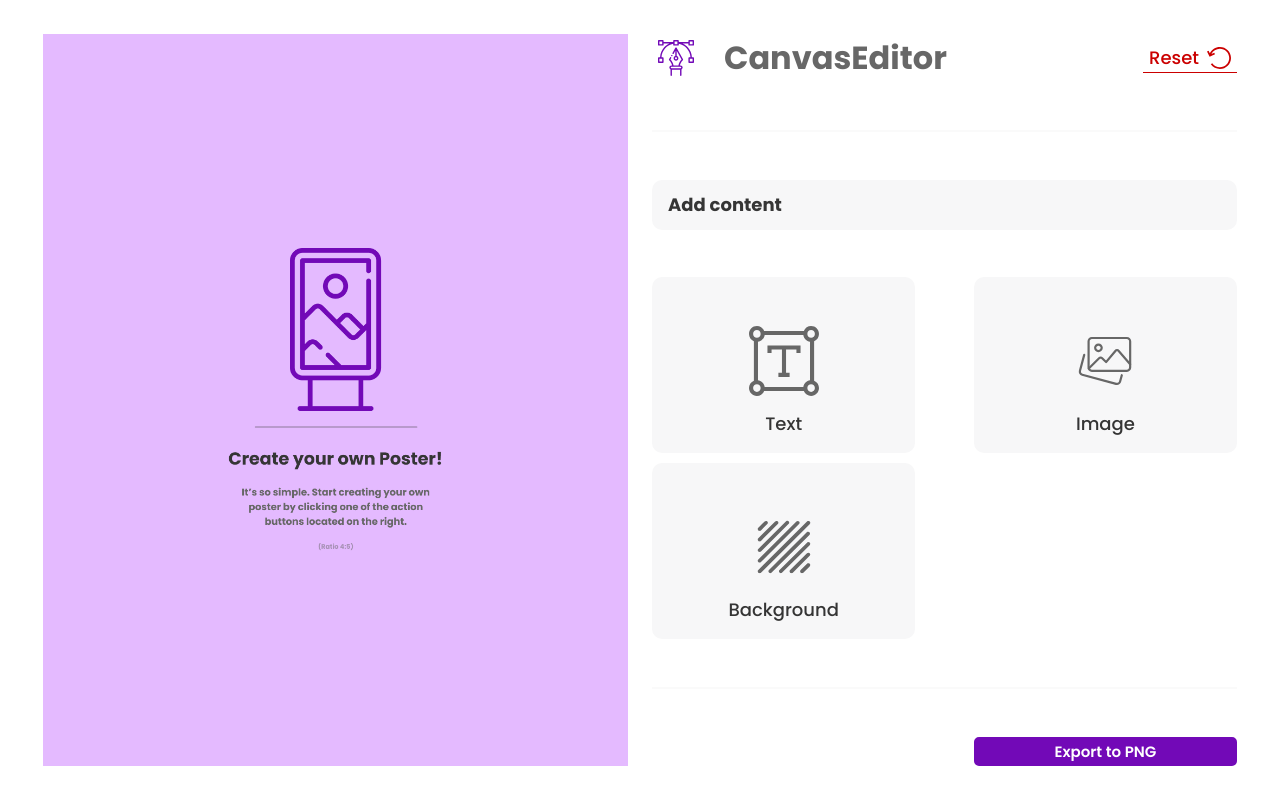
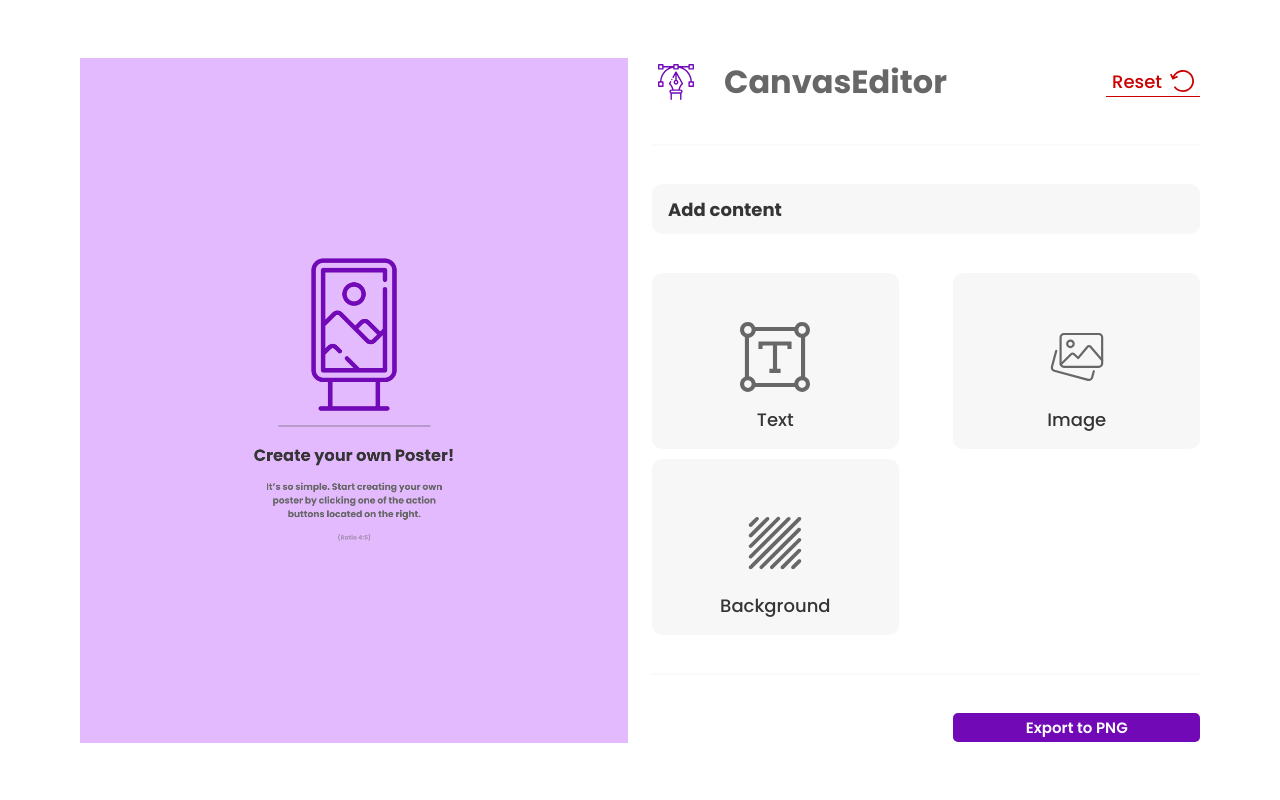
Before and after one commit to noszczykmichal/canvas-editor, a React (Vite) app: page / in a window 1280 px wide. Built offline with nearby package versions, Linux system fonts and the light colour scheme.

Commit message:
saving progress

```diff
--- a/package.json
+++ b/package.json
@@ -4,7 +4,7 @@
   "version": "0.0.0",
   "type": "module",
   "scripts": {
-    "dev": "vite",
+    "dev": "vite --host",
     "build": "tsc && vite build",
     "serve": "vite preview",
     "lint": "eslint .",
--- a/src/components/Canvas/Canvas.scss
+++ b/src/components/Canvas/Canvas.scss
@@ -6,7 +6,7 @@
 
 .canvas-container {
   position: relative;
-  height: 100%;
+  height: 50%;
   aspect-ratio: 0.8/1;
   background-image: url("../../assets/start.png");
   background-size: cover;
@@ -46,20 +46,25 @@
     z-index: 300;
   }
 
-  @media (min-width: 375px) {
-    // height: 100%;
-    width: unset;
-  }
+  // @media (min-width: 375px) {
+  //   // max-width: 100%;
+  // }
 
   @media (min-width: 475px) {
-    width: 90%;
-    max-width: 425px;
+    // width: 90%;
+    max-width: 100%;
+    height: calc(70% - 30px);
   }
 
   @media (min-width: 768px) {
     order: 1;
-    max-width: unset;
     width: 100%;
     height: auto;
   }
+
+  @media (min-width: 1200px) {
+    // height: 100%;
+    width: auto;
+    max-height: 100%;
+  }
 }
--- a/src/components/CanvasControls/CanvasControls.scss
+++ b/src/components/CanvasControls/CanvasControls.scss
@@ -93,6 +93,12 @@
       display: flex;
       align-items: center;
     }
+
+    @media (min-width: 1200px) {
+      // height: 100%;
+      width: auto;
+      max-height: 100%;
+    }
   }
 
   @include mixins.primaryButtonTransitions;
--- a/src/components/Layout/Layout.scss
+++ b/src/components/Layout/Layout.scss
@@ -8,22 +8,36 @@ main {
   padding: 10px;
   gap: 10px;
 
+  // @media (min-width: 475px) {
+  //   align-items: center;
+  // }
+
   @media (min-width: 768px) {
     display: grid;
-    grid-template-columns: calc(50% - 45px) calc(50% - 45px);
+    grid-template-columns: calc(50% - 15px) calc(50% - 15px);
     grid-template-rows: 100%;
     column-gap: 10px;
     justify-content: center;
     align-content: center;
-    padding: 40px;
+    // padding: 40px;
   }
 
   @media (min-width: 1024px) {
     gap: 24px;
-    grid-template-columns: calc(50% - 15px) calc(50% - 15px);
+    padding: 40px;
+    grid-template-columns: calc(50% - 52px) calc(50% - 52px);
+    // grid-template-columns: 50% 50%;
   }
 
-  @media (min-width: 1440px) {
-    padding: 66px 189px;
+  // @media (min-width: 1200px) {
+  //   padding: 40px;
+  //   // grid-template-columns: calc(50% - 52px) calc(50% - 52px);
+  // }
+
+  @media (min-width: 1200px) {
+    // background-color: blue;
+    padding: 40px;
+    column-gap: 24px;
+    //  grid-template-columns: calc(50% - 52px) calc(50% - 52px);
   }
 }
--- a/src/sassStyles/_global.scss
+++ b/src/sassStyles/_global.scss
@@ -16,4 +16,5 @@ body {
   margin: 0;
   height: 100vh;
   width: 100vw;
+  display: flex;
 }
```
